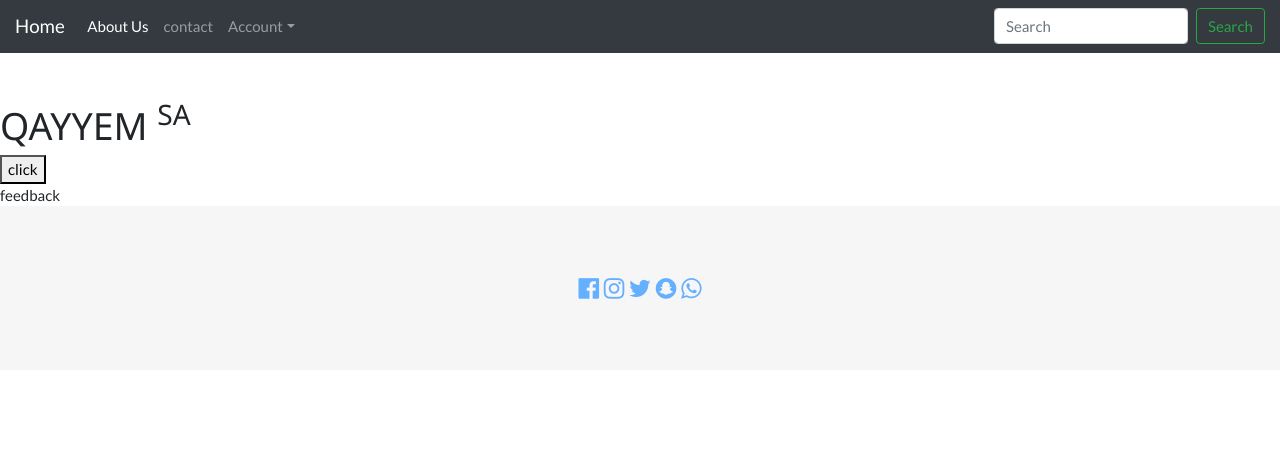
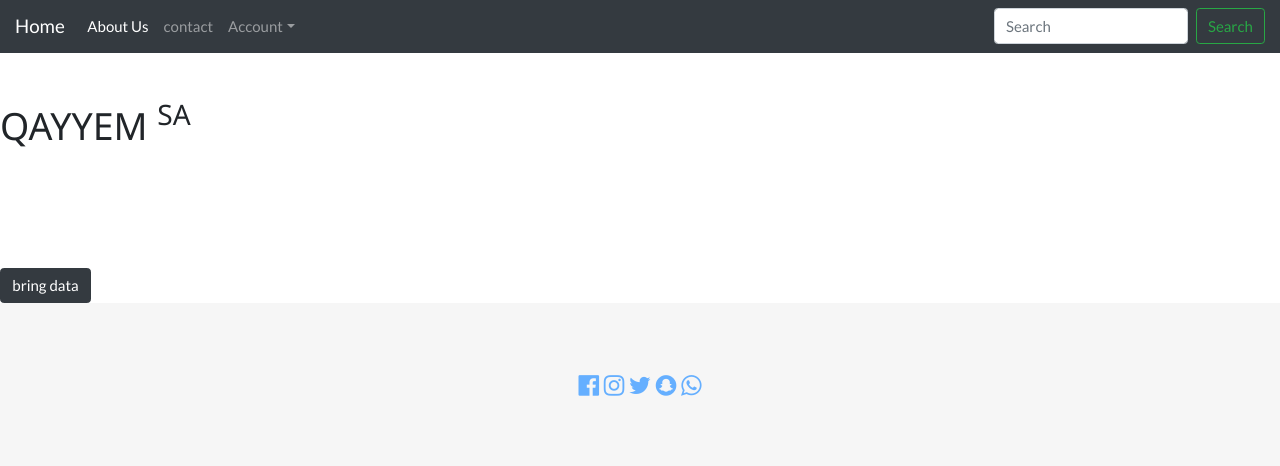
Before and after one commit to mohashem95/Boombastic, a Flask app: page /data in a window 1280 px wide. Shown: the top 466 px of the page. Run offline with Flask 2, Linux system fonts and the light colour scheme; some libraries are stand-ins or nearby versions.

Commit message:
fake_data

```diff
--- a/templates/fake_data.html
+++ b/templates/fake_data.html
@@ -2,10 +2,15 @@
 
 
 {% block body %}
+<br>
+<br>
+<br>
+<br>
+<br>
 
-<button id="myButton">click</button>
+<button class="btn btn-dark" id="myButton">bring data</button>
 
-    <div id="feedBack">feedback</div>
+    <div id="feedBack"></div>
 
 
     <script>
@@ -26,20 +31,19 @@
                     for (i=0 ; i< resp.data.length; i++)
                     {
                         myhtml += `
-                        <div class="card" style="margin: 15px">
-                            <h5 class="card-header">
-                                    <img src="${resp.data[i].avatar}" alt="" height="50" width="50">
-                                    ${resp.data[i].id}
-                            </h5>
-                            <div class="card-body">
-                                <p class="card-text">${resp.data[i].first_name} ${resp.data[i].last_name}</p>
-                                <p class="card-text">${resp.data[i].email}</p>
-                            </div>
-                        </div>`
+                    <div class="card-deck">
+                        <a href=""><img src="${resp.data[i].avatar}" class="card-img-top" width="200" height="250" alt="..."></a>
+                        <div class="card-body">
+                            <h5 class="card-title">${resp.data[i].first_name} ${resp.data[i].last_name}</h5>
+                            <p class="card-text">${resp.data[i].id}</p>
+                            <p class="card-text">${resp.data[i].email}</p>
+                        </div>
+                    </div>`
                     }
                     console.log( resp )
                     $("#feedBack").html(myhtml)
             });
         }
     </script>
+
 {% endblock %}
```
